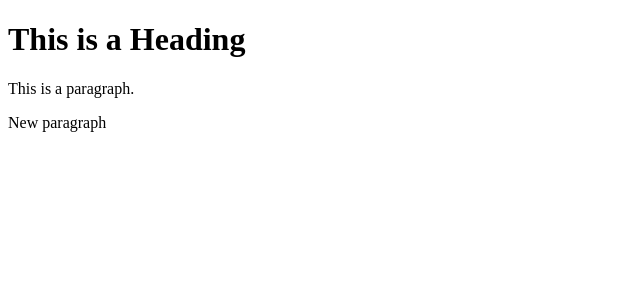
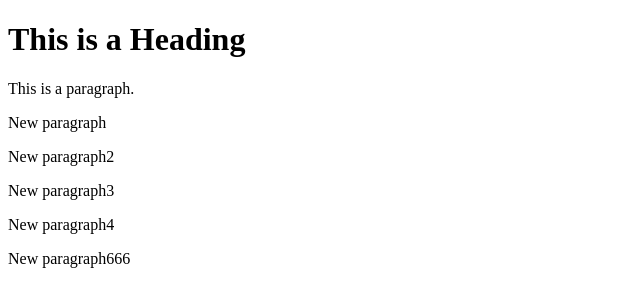
Before and after one commit to lyubovbobrovitskaya/site, a plain HTML site: page index.html in a window 1280 px wide. Shown: the whole page, without its empty margins (0-640 px from the left). Drawn offline with Linux system fonts and the light colour scheme.

Commit message:
second commit

```diff
--- a/index.html
+++ b/index.html
@@ -8,5 +8,9 @@
 <h1>This is a Heading</h1>
 <p>This is a paragraph.</p>
 <p>New paragraph</p>
+<p>New paragraph2</p>
+<p>New paragraph3</p>
+<p>New paragraph4</p>
+<p>New paragraph666</p>
 </body>
 </html>
```
